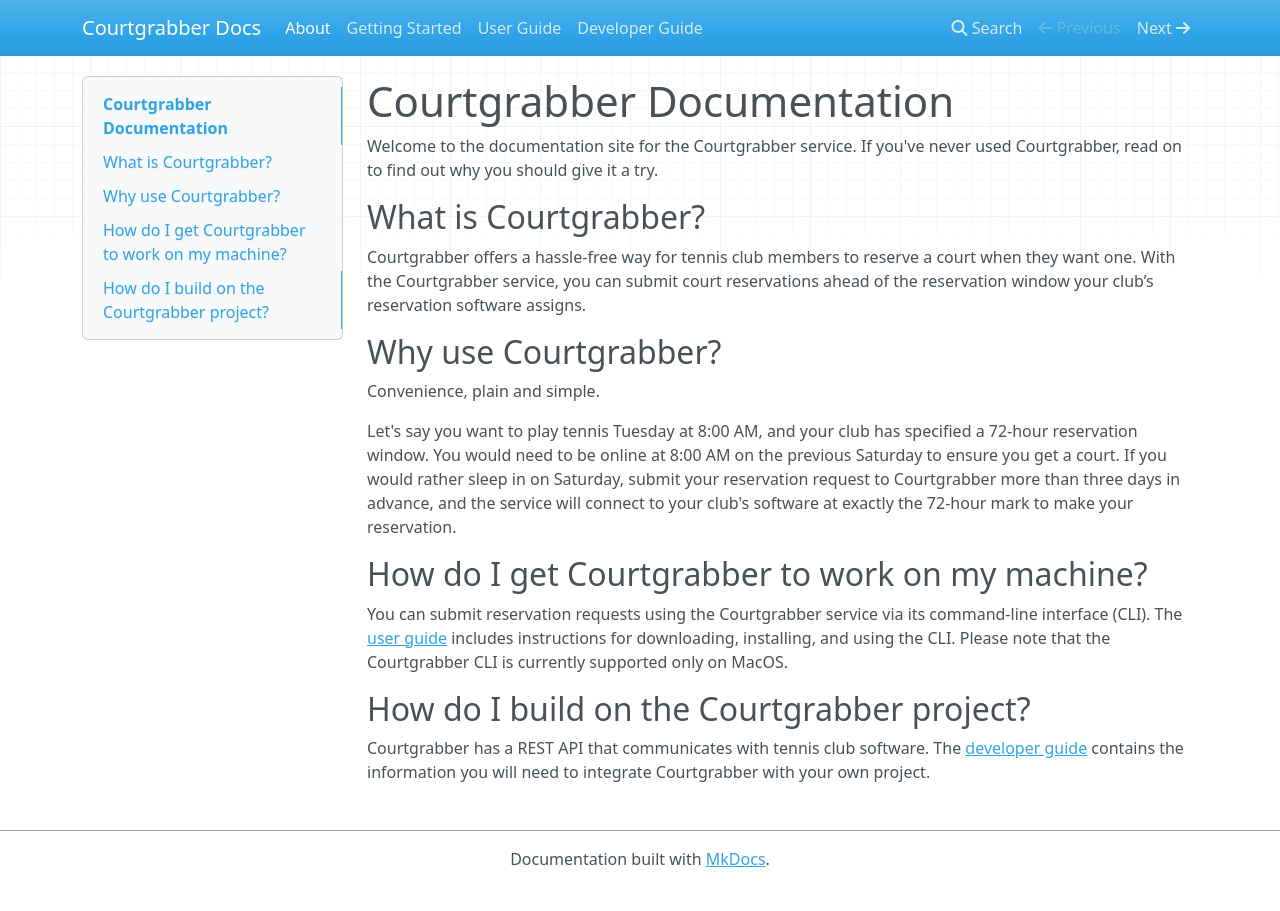
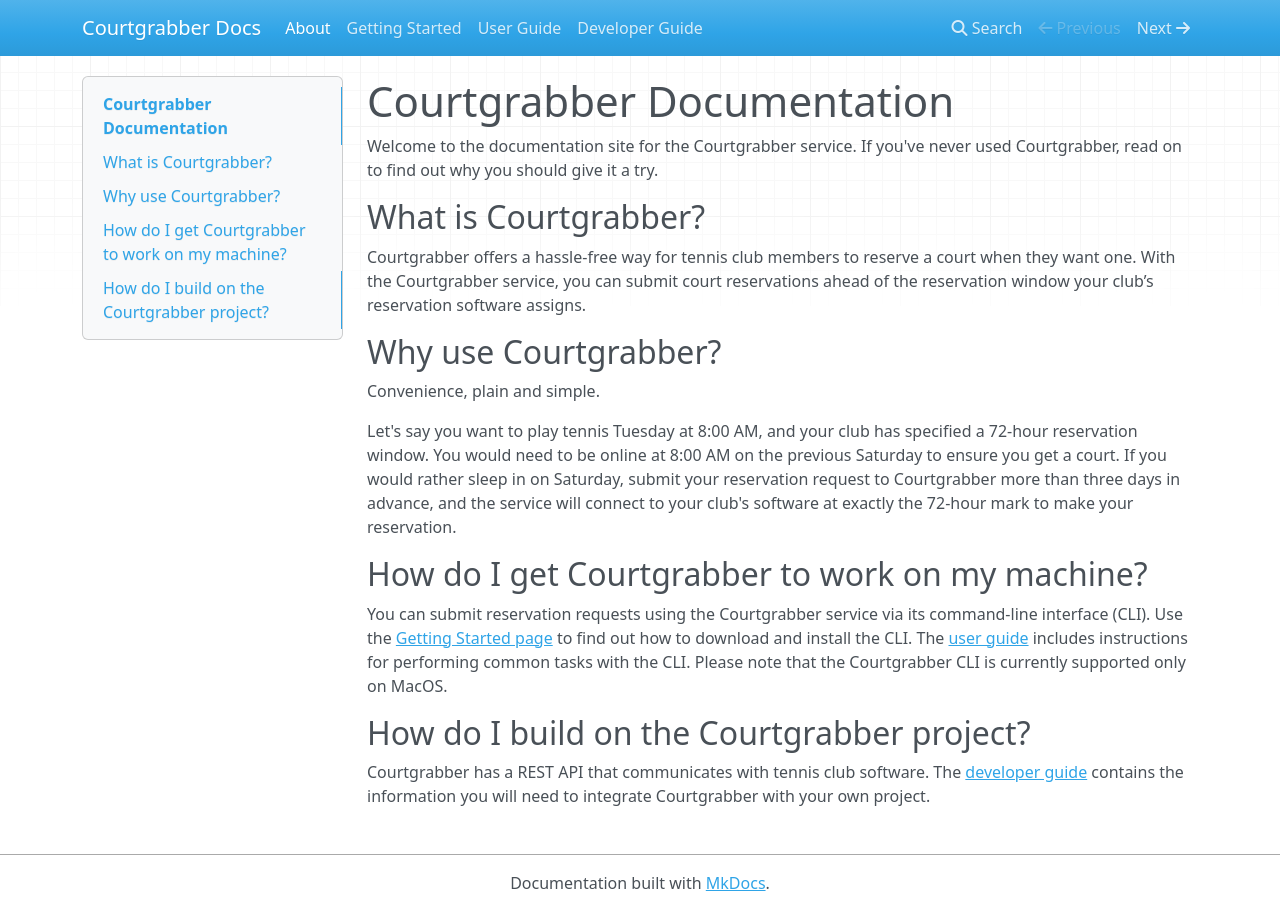
Before and after one commit to tiffany76/courtgrabber-docs, an MkDocs documentation site: the page built from docs/index.md, in a window 1280 px wide. Built offline with MkDocs 1.6.1, drawn with Linux system fonts in a browser that asks for light colours; nearby versions of some CDN libraries.

Commit message:
Add wording for getting started page to index page

```diff
--- a/docs/index.md
+++ b/docs/index.md
@@ -14,7 +14,7 @@
 
 ## How do I get Courtgrabber to work on my machine?
 
-You can submit reservation requests using the Courtgrabber service via its command-line interface (CLI). The [user guide](user_guide) includes instructions for downloading, installing, and using the CLI. Please note that the Courtgrabber CLI is currently supported only on MacOS.
+You can submit reservation requests using the Courtgrabber service via its command-line interface (CLI). Use the [Getting Started page](getting_started) to find out how to download and install the CLI. The [user guide](user_guide) includes instructions for performing common tasks with the CLI. Please note that the Courtgrabber CLI is currently supported only on MacOS.
 
 ## How do I build on the Courtgrabber project?
 
```
